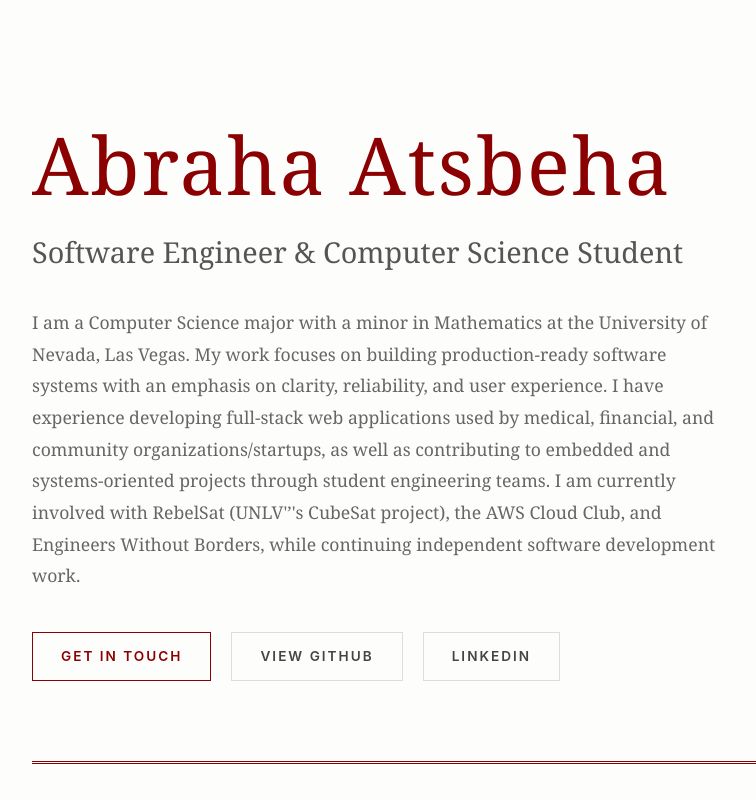
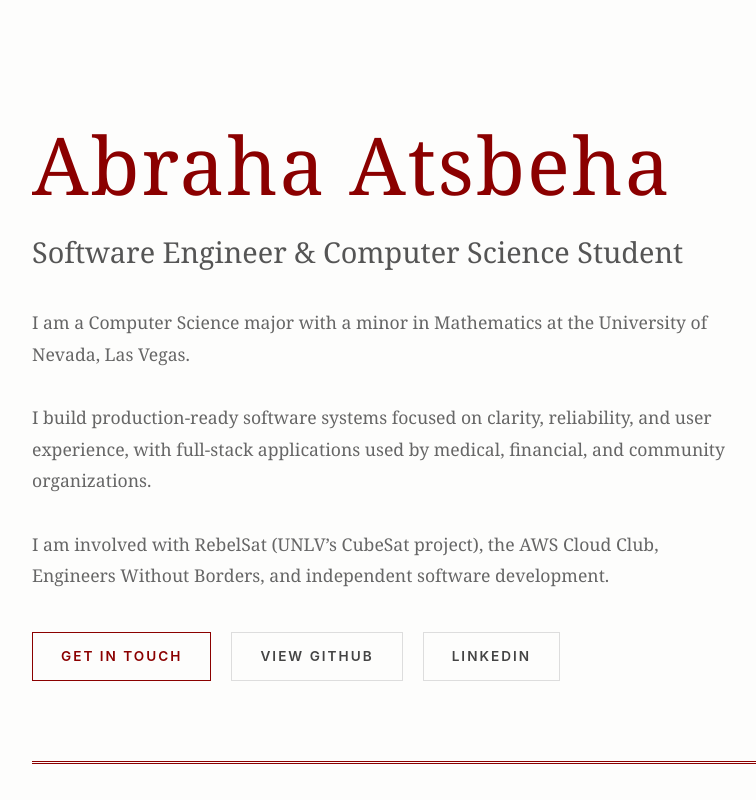
Before and after one commit to theplaceincan/Portfolio, a Next.js app: page / in a window 1280 px wide. Shown: the top 800 px of the page, without its empty margins (72-828 px from the left). Built offline with nearby package versions, Linux system fonts and the light colour scheme.

Commit message:
updated about

```diff
--- a/app/components/navbar.tsx
+++ b/app/components/navbar.tsx
@@ -8,8 +8,10 @@ export default function Navbar() {
         <p className={styles.heroSubtitle}>Software Engineer & Computer Science Student</p>
         <p className={styles.heroDescription}>
           I am a Computer Science major with a minor in Mathematics at the University of Nevada, Las Vegas.
-          My work focuses on building production-ready software systems with an emphasis on clarity, reliability, and user experience. I have experience developing full-stack web applications used by medical, financial, and community organizations/startups, as well as contributing to embedded and systems-oriented projects through student engineering teams.
-          I am currently involved with RebelSat (UNLV'’'s CubeSat project), the AWS Cloud Club, and Engineers Without Borders, while continuing independent software development work.
+          <br /><br />
+          I build production-ready software systems focused on clarity, reliability, and user experience, with full-stack applications used by medical, financial, and community organizations.
+          <br /><br />
+          I am involved with RebelSat (UNLV’s CubeSat project), the AWS Cloud Club, Engineers Without Borders, and independent software development.
         </p>
         <div className={styles.ctaLinks}>
           <a href="mailto:aatsbeha35@gmail.com" className={styles.ctaButton}>Get In Touch</a>
```
